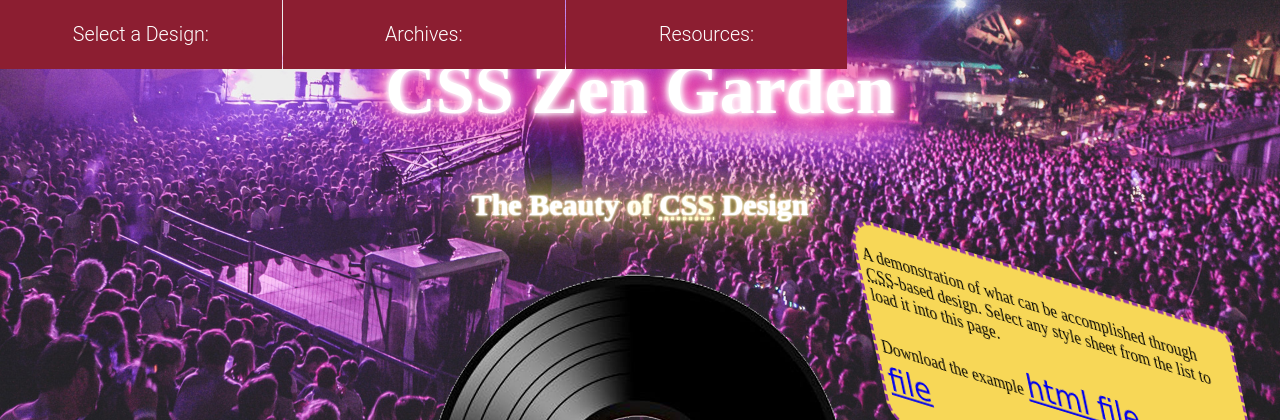
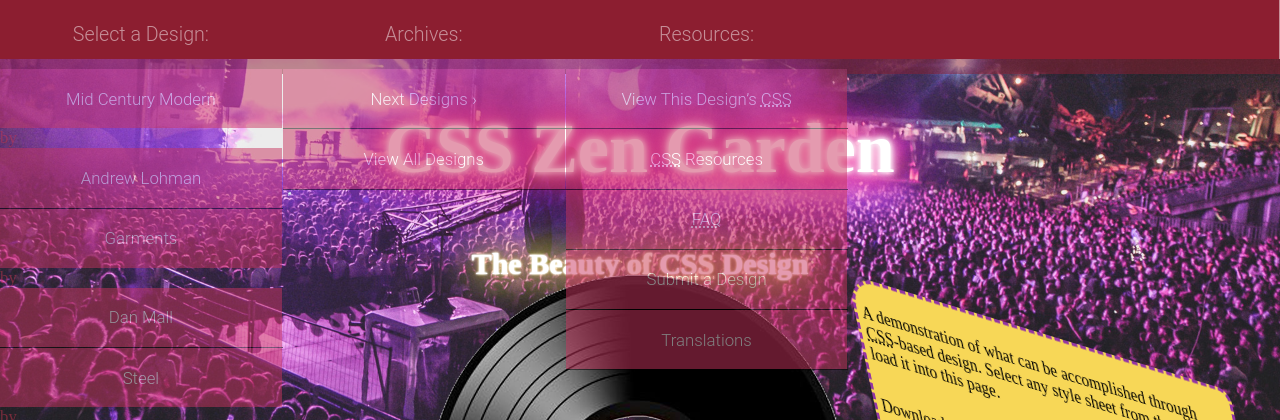
Before and after one commit to crisu54/csszengarden, a plain HTML site: page index.html in a window 1280 px wide. Shown: the top 420 px of the page. Drawn offline with Linux system fonts and the light colour scheme.

Commit message:
äberung

```diff
--- a/css/style.css
+++ b/css/style.css
@@ -55,25 +55,32 @@ header:after{
 /*------------------------Navigation------------------------------*/
 
 @media only screen and (min-width: 600px) {
-	aside {
+
+	aside,
+	body:before {
 		font-size: 72%;
+
 	}
 }
 
 @media only screen and (min-width: 600px) {
-	aside {
+
+	aside,
+	body:before{
 		font-size: 80%;
 	}
 }
 
 @media only screen and (min-width: 800px) {
-	aside {
+	aside,
+	body:before{
 		font-size: 86%;
 	}
 }
 
 @media only screen and (min-width: 1200px) {
-	aside {
+	aside,
+	body:before	{
 		font-size: 105%;
 	}
 }
@@ -97,6 +104,7 @@ header:after{
 	}
 
 	aside h3,
+	body:before,
 	aside div.wrapper div.design-selection a,
 	aside div.wrapper div.design-archives a,
 	aside div.wrapper div.zen-resources a
@@ -175,6 +183,7 @@ header:after{
 	}
 
 	aside h3,
+	body:before,
 	aside div.wrapper div.design-selection a,
 	aside div.wrapper div.design-archives a,
 	aside div.wrapper div.zen-resources a
@@ -230,7 +239,10 @@ aside {
 	display: block;
 	position: fixed;
 	z-index: 100;
-	Top: 0;
+	top: 0;
+	width:100%;
+	background-color:#8c1e31;
+	opacity:0.5;
 }
 
 aside div.wrapper {
@@ -247,6 +259,7 @@ aside div.wrapper div.zen-resources
 }
 
 aside h3,
+body:before,
 aside div.wrapper div.design-selection a,
 aside div.wrapper div.design-archives a,
 aside div.wrapper div.zen-resources a
@@ -263,6 +276,7 @@ aside div.wrapper div.zen-resources a
 }
 
 aside h3,
+body:before,
 aside div.wrapper div.design-selection:hover > a,
 aside div.wrapper div.design-archives:hover > a,
 aside div.wrapper div.zen-resources:hover > a
@@ -276,9 +290,12 @@ aside div.wrapper div.zen-resources ul
 {
 	width: 100%;
 	overflow: hidden;
-	max-height: 0;
+	max-hei7ght: 0;
 	margin: 0;
 	padding: 0;
+}
+body:before{
+	content:"\00a0";
 }
 
 /*----------------------Ende der Navigation------------------*/
@@ -734,7 +751,6 @@ article#zen-explanation h3{
 	 position:static;
 	 left:0;
 	background-color:#c3cac5;
-	position:static;
 	top:120px;
 	-webkit-column-count: 2;
 	-moz-column-count: 2;
@@ -785,7 +801,7 @@ article#zen-benefits p{
 	color:white;
 	font-family: verdana;
 
-	width:30%;
+	width:100%;
 	font-size:1.2em;
 	position:static;
 	left:15%;
```
